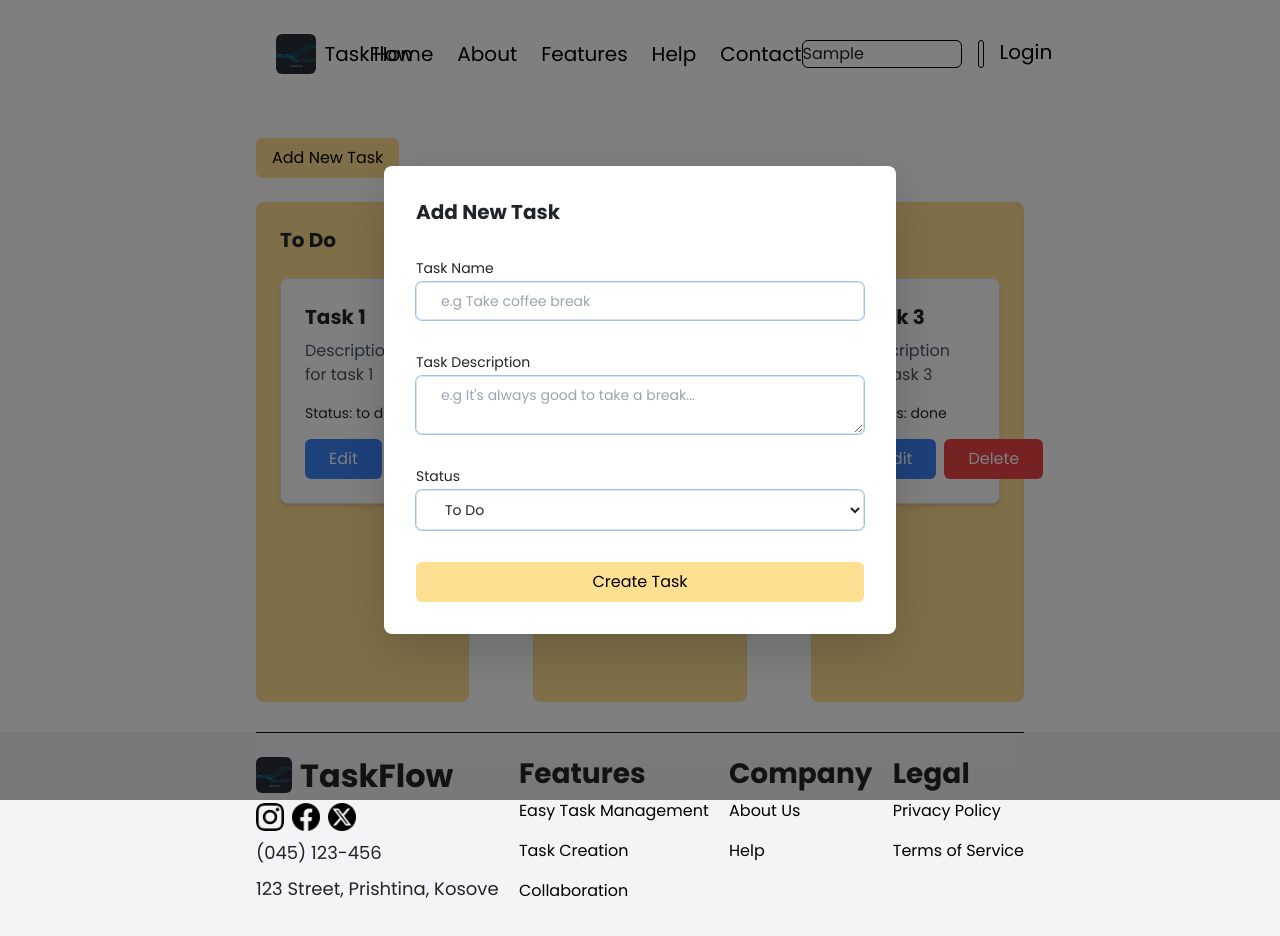
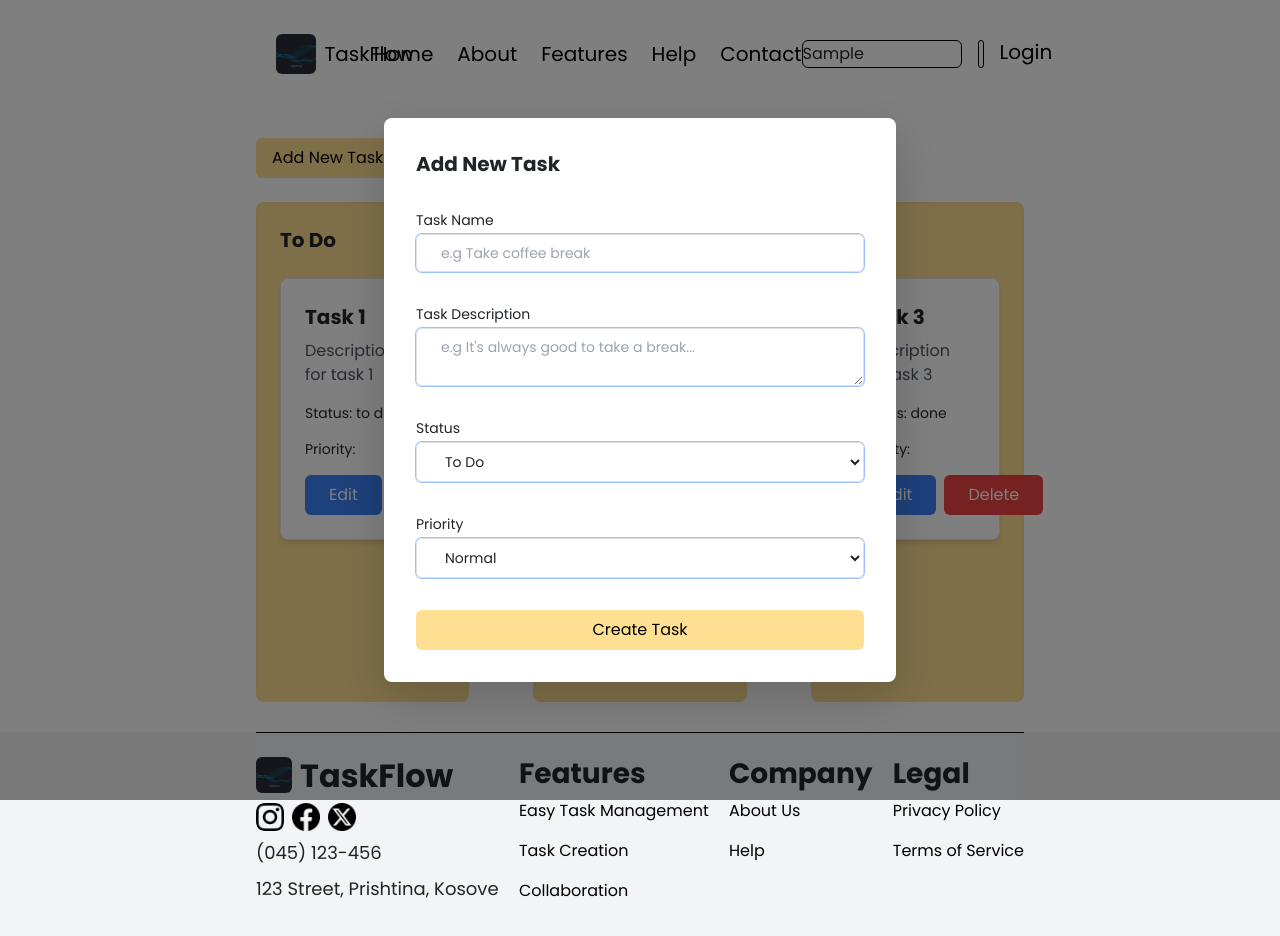
Before and after one commit to gentkoshii/task-management, a React (Vite) app: page /board in a window 1280 px wide. Both pictures are taken after typing "Sample" into the empty fields and a click on the button "Add New Task". Shown: the top 936 px of the page. Built offline with nearby package versions, Linux system fonts and the light colour scheme; data requests are answered from the project's data file.

Commit message:
Priority added

```diff
--- a/src/assets/Modals/AddEditTask.jsx
+++ b/src/assets/Modals/AddEditTask.jsx
@@ -5,17 +5,19 @@ function AddEditTask({ type, setOpenAddEditTask, onSaveTask, currentTask }) {
   const [title, setTitle] = useState("");
   const [description, setDescription] = useState("");
   const [status, setStatus] = useState("to do");
+  const [priority, setPriority] = useState("normal");
 
   useEffect(() => {
     if (type === "edit" && currentTask) {
       setTitle(currentTask.title);
       setDescription(currentTask.description);
       setStatus(currentTask.status);
+      setPriority(currentTask.priority || "normal");
     }
   }, [type, currentTask]);
 
   const handleSave = () => {
-    const task = { title, description, status };
+    const task = { title, description, status, priority };
     onSaveTask(task);
     setOpenAddEditTask(false);
   };
@@ -79,6 +81,21 @@ function AddEditTask({ type, setOpenAddEditTask, onSaveTask, currentTask }) {
             <option value="done">Done</option>
           </select>
         </div>
+        <div className="mt-8 flex flex-col space-y-1">
+          <label htmlFor="taskPriority" className="text-sm">
+            Priority
+          </label>
+          <select
+            id="taskPriority"
+            value={priority}
+            onChange={(e) => setPriority(e.target.value)}
+            className="bg-transparent px-4 py-2 outline-none focus:border-0 rounded-md text-sm
+          border border-gray-600 focus:outline-[#FFDF92] ring-1"
+          >
+            <option value="normal">Normal</option>
+            <option value="important">Important</option>
+          </select>
+        </div>
         <div className="mt-8">
           <button
             onClick={handleSave}
--- a/src/pages/Board.jsx
+++ b/src/pages/Board.jsx
@@ -74,6 +74,7 @@ const Board = () => {
           <h3 className="text-xl font-semibold">{task.title}</h3>
           <p className="text-gray-600">{task.description}</p>
           <p className="text-sm">Status: {task.status}</p>
+          <p className="text-sm">Priority: {task.priority}</p>
           <div className="flex space-x-2">
             <button
               onClick={() => openEditTask(task)}
```
